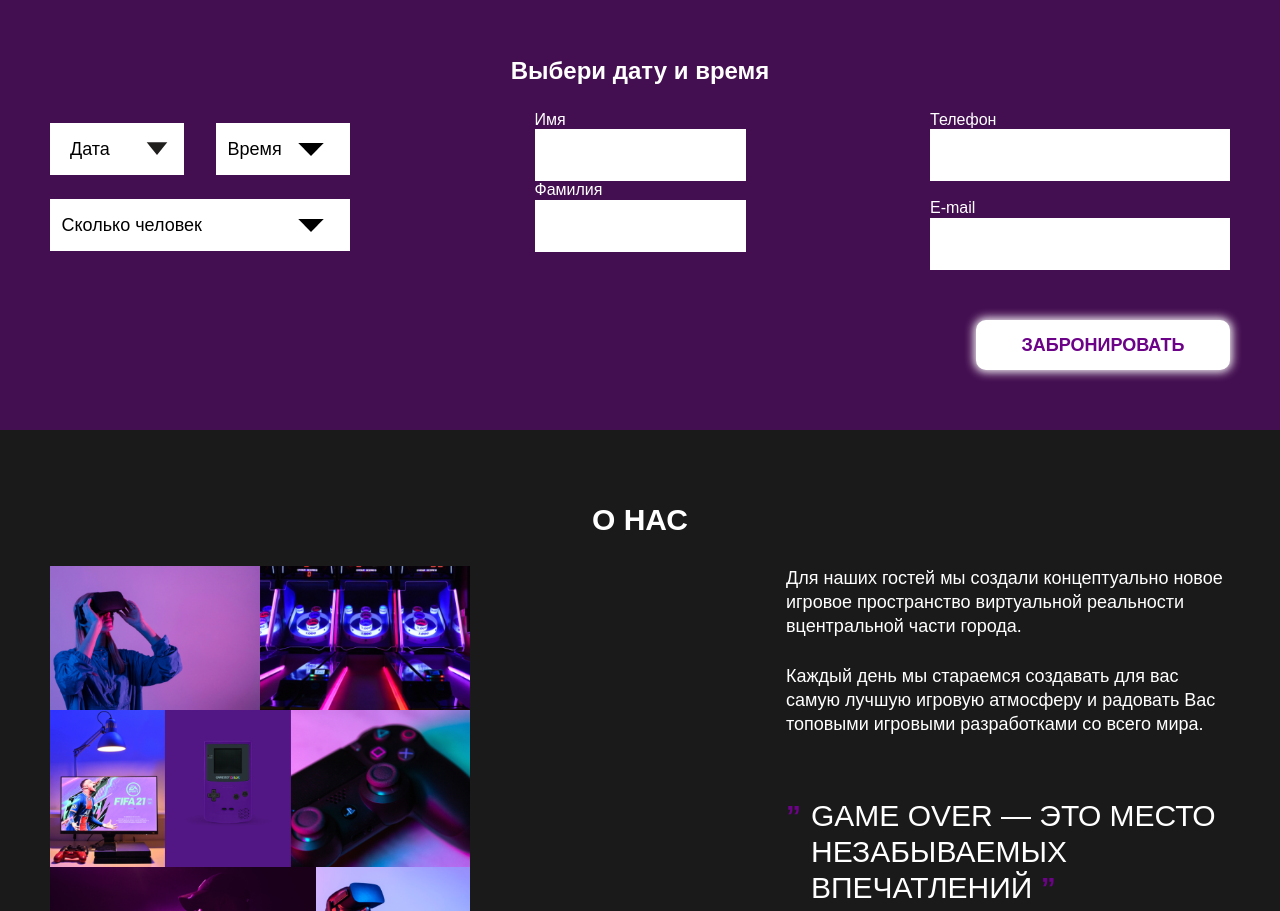
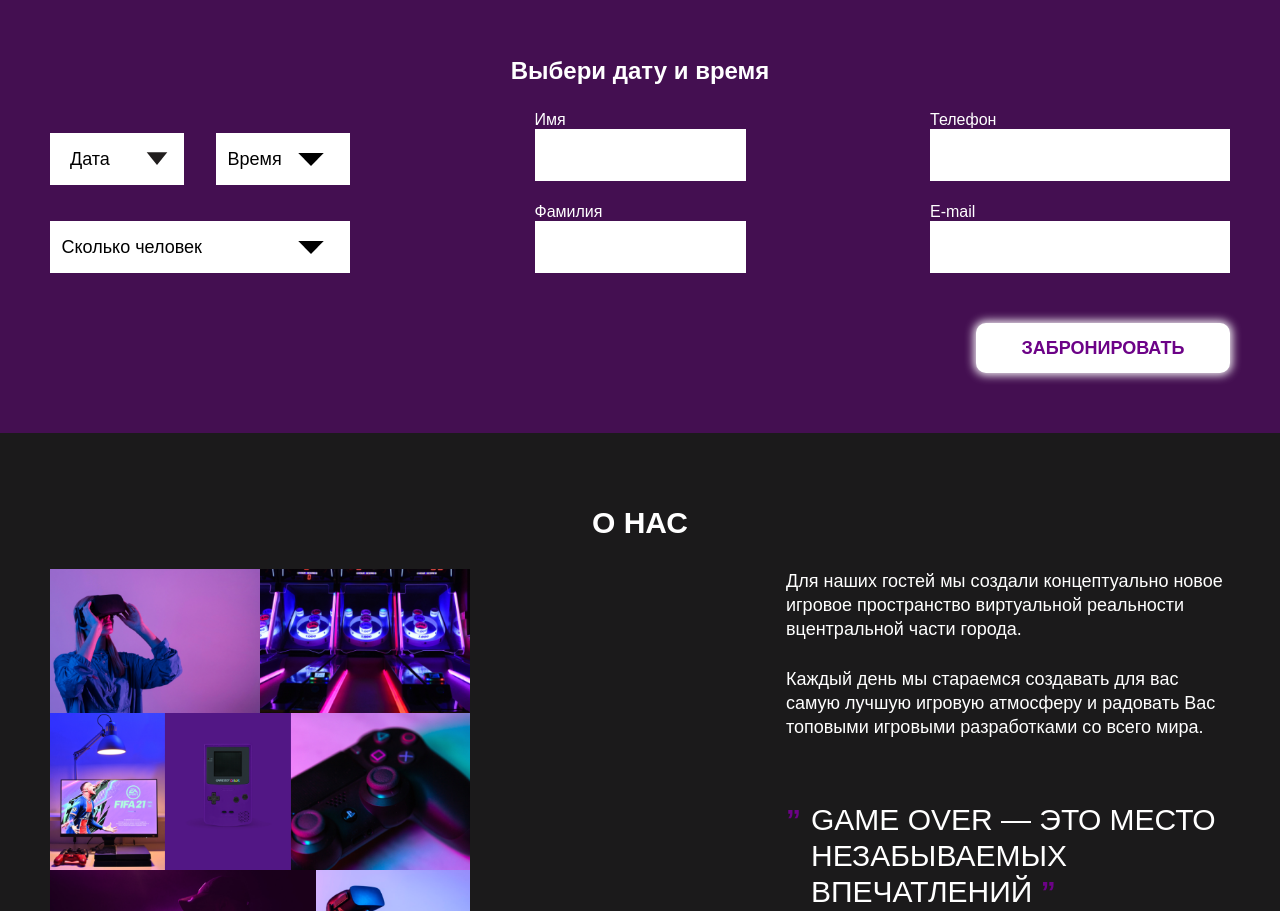
Before and after one commit to AlexandrZagumennov/GO, a plain HTML site: page index.html in a window 1280 px wide. Shown: the part 2645-3556 px from the top of the page. Drawn offline with nearby package versions, Linux system fonts and the light colour scheme.

Commit message:
Секция booking-form: завершена стилизация

```diff
--- a/css/modules/booking-form.css
+++ b/css/modules/booking-form.css
@@ -157,9 +157,9 @@
 }
 
 .booking-form__select-data-col_left {
-	padding-top: 12px;
+	padding-top: 22px;
 	width: 300px;
-	height: 140px;
+	height: 162px;
 	display: flex;
 	justify-content: space-between;
 	flex-direction: column;
@@ -225,13 +225,22 @@
 	border: none;
 }
 
+.booking-form__select-data-col_middle {
+	height: 162px;
+	display: flex;
+	justify-content: space-between;
+	flex-direction: column;
+	justify-content: space-between;
+	gap: 14px;
+}
+
 .booking-form__select-data-col_right {
 	width: 300px;
 	display: flex;
 	justify-content: space-between;
 	flex-direction: column;
 	justify-content: space-between;
-	gap: 18px;
+	gap: 14px;
 }
 
 .booking-form__btn {
```
